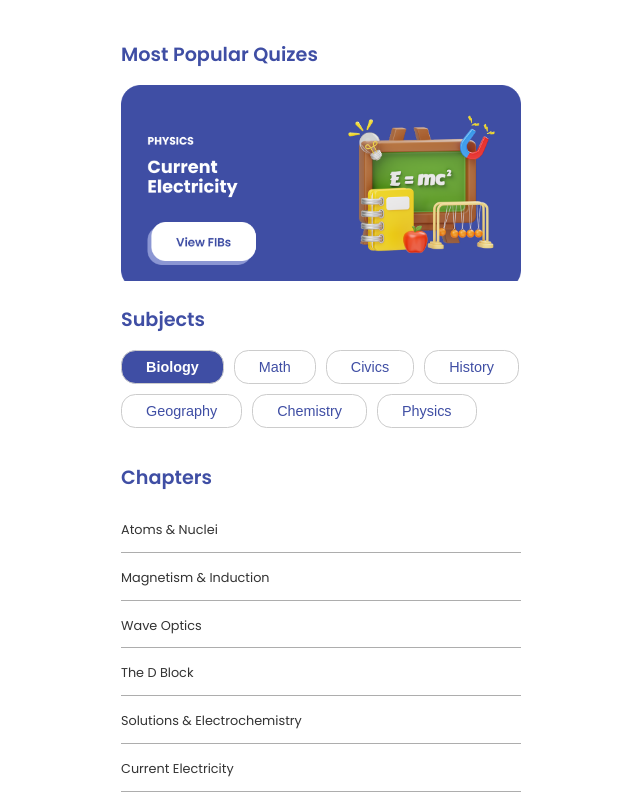
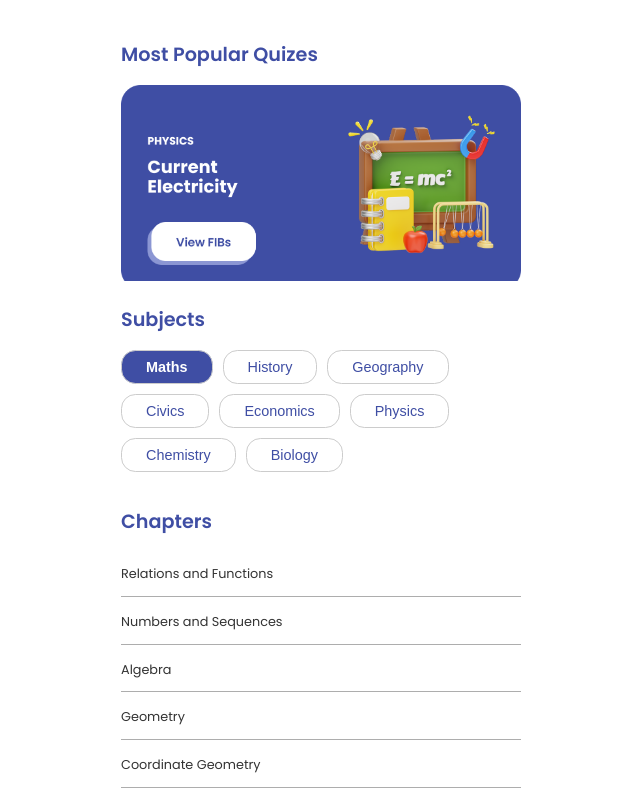
Before and after one commit to JeswinSunsi/MCC, a Vue app in the folder MCCApp/: page /home in a window 1280 px wide. Shown: the top 800 px of the page, without its empty margins (327-967 px from the left). Built offline with nearby package versions, Linux system fonts and the light colour scheme; the HTML template or start-up script is replaced by a standard one.

Commit message:
Update subjects

```diff
--- a/MCCApp/src/views/HomeScreen.vue
+++ b/MCCApp/src/views/HomeScreen.vue
@@ -4,31 +4,39 @@
 
         <Carousel v-bind="config">
             <Slide v-for="image in images" :key="image.id">
-      <div class="autoscroll-container" :style='`background-image: url(${image.url}); background-size: cover; padding: 1rem; height: 100%; width: 100%;`'>
+                <div class="autoscroll-container"
+                    :style='`background-image: url(${image.url}); background-size: cover; padding: 1rem; height: 100%; width: 100%;`'>
                 </div>
             </Slide>
         </Carousel>
 
         <h2 class="section-title">Subjects</h2>
         <div class="subjects-container">
-            <button class="subject-button" @click="changeSubject('Biology')"
-                :class="{ active: selectedSubject === 'Biology' }">Biology</button>
-            <button class="subject-button" @click="changeSubject('Math')"
-                :class="{ active: selectedSubject === 'Math' }">Math</button>
-            <button class="subject-button" @click="changeSubject('Civics')"
-                :class="{ active: selectedSubject === 'Civics' }">Civics</button>
+            <button class="subject-button" @click="changeSubject('Maths')"
+            :class="{ active: selectedSubject === 'Maths' }">Maths</button>
             <button class="subject-button" @click="changeSubject('History')"
                 :class="{ active: selectedSubject === 'History' }">History</button>
             <button class="subject-button" @click="changeSubject('Geography')"
                 :class="{ active: selectedSubject === 'Geography' }">Geography</button>
+            <button class="subject-button" @click="changeSubject('Civics')"
+                :class="{ active: selectedSubject === 'Civics' }">Civics</button>
+            <button class="subject-button" @click="changeSubject('Economics')"
+                :class="{ active: selectedSubject === 'Economics' }">Economics</button>
+            <button class="subject-button" @click="changeSubject('Physics')"
+                :class="{ active: selectedSubject === 'Physics' }">Physics</button>
             <button class="subject-button" @click="changeSubject('Chemistry')"
                 :class="{ active: selectedSubject === 'Chemistry' }">Chemistry</button>
-            <button class="subject-button" @click="changeSubject('Physics')"
-                :class="{ active: selectedSubject === 'Physics' }">Physics</button>
+            <button class="subject-button" @click="changeSubject('Biology')"
+                :class="{ active: selectedSubject === 'Biology' }">Biology</button>
+
+
+
+
         </div>
         <h2 class="section-title">Chapters</h2>
         <div class="chapters-list">
-            <div class="chapter-item" v-for="(chapter, index) in Chapters[selectedSubject]" :key="index" @click="$router.push(`/mcq/${selectedSubject.toLowerCase()}/${chapter}/${index+1}`)">
+            <div class="chapter-item" v-for="(chapter, index) in Chapters[selectedSubject]" :key="index"
+                @click="$router.push(`/mcq/${selectedSubject.toLowerCase()}/${chapter}/${index + 1}`)">
                 {{ chapter }}
             </div>
         </div>
@@ -50,7 +58,7 @@ import quizCardImage from "../assets/quizcard.png"
 import quizCardImage2 from "../assets/quizcard2.png"
 import quizCardImage3 from "../assets/quizcard3.png"
 
-const images = [{"id": 1, "url": quizCardImage}, {"id": 1, "url": quizCardImage2}, {"id": 3, "url": quizCardImage3}]
+const images = [{ "id": 1, "url": quizCardImage }, { "id": 1, "url": quizCardImage2 }, { "id": 3, "url": quizCardImage3 }]
 
 const config = {
     height: 196,
@@ -61,30 +69,56 @@ const config = {
     pauseAutoplayOnHover: true,
 };
 
-const selectedSubject = ref("Biology")
+const selectedSubject = ref("Maths")
 
 const Chapters = ref({
-    "Math": ['Relations and Functions',
-        'Inverse Trigonometry',
-        'Matrices',
-        'Determinants',
-        'Continuity and Differentiability',
-        'Application of Derivatives']
+    "Maths": ["Relations and Functions",
+        "Numbers and Sequences",
+        "Algebra",
+        "Geometry",
+        "Coordinate Geometry",
+        "Trigonometry",
+        "Mensuration",
+        "Statistics and Probability"
+    ]
     ,
-    "Biology": [
-        'Atoms & Nuclei',
-        'Magnetism & Induction',
-        'Wave Optics',
-        'The D Block',
-        'Solutions & Electrochemistry',
-        'Current Electricity'
+    "Geography": [
+        "India - Location, Relief and Drainage",
+        "Climate and Natural Vegetation of India",
+        "India - Agriculture",
+        "India - Resources and Industries",
+        "India - Population, Transport, Communication and Trade",
+        "Physical Geography of Tamil Nadu",
+        "Human Geography of Tamil Nadu"
+
     ],
-    "History": ['The French Reneissance',
-        'Bolshevism in Imperial Russia',
-        'Subcontinental Empires',
-        'Introduction to Democratic Politics',
-        'Policy Development',
-        'World War II']
+    "History": ["Outbreak of World War I and Its Aftermath",
+        "The World between two World Wars",
+        "World War II",
+        "The World after World War II",
+        "Social and Religious Reform Movements in the 19th Century",
+        "Early Revolts against British Rule in Tamil Nadu",
+        "Anti-Colonial Movements and the Birth of Nationalism",
+        "Nationalism: Gandhian Phase",
+        "Freedom Struggle in Tamil Nadu",
+        "Social Transformation in Tamil Nadu"
+    ],
+    "Economics": [
+        "Gross Domestic Product and its Growth: an Introduction",
+        "Globalization and Trade",
+        "Food Security and Nutrition",
+        "Government and Taxes",
+        "Industrial Clusters in Tamil Nadu"
+    ],
+    "Civics": [
+        "Indian Constitution",
+        "Central Government",
+        "State Government",
+        "India's Foreign Policy",
+        "India's International Relations"
+    ]
+
+
 })
 
 
@@ -117,6 +151,7 @@ function changeSubject(subject) {
     width: 100%;
     margin-bottom: 1rem;
 }
+
 .quiz-card {
     min-height: 5rem;
 }
```
Lines whose indentation alone changed are shown as unchanged.
